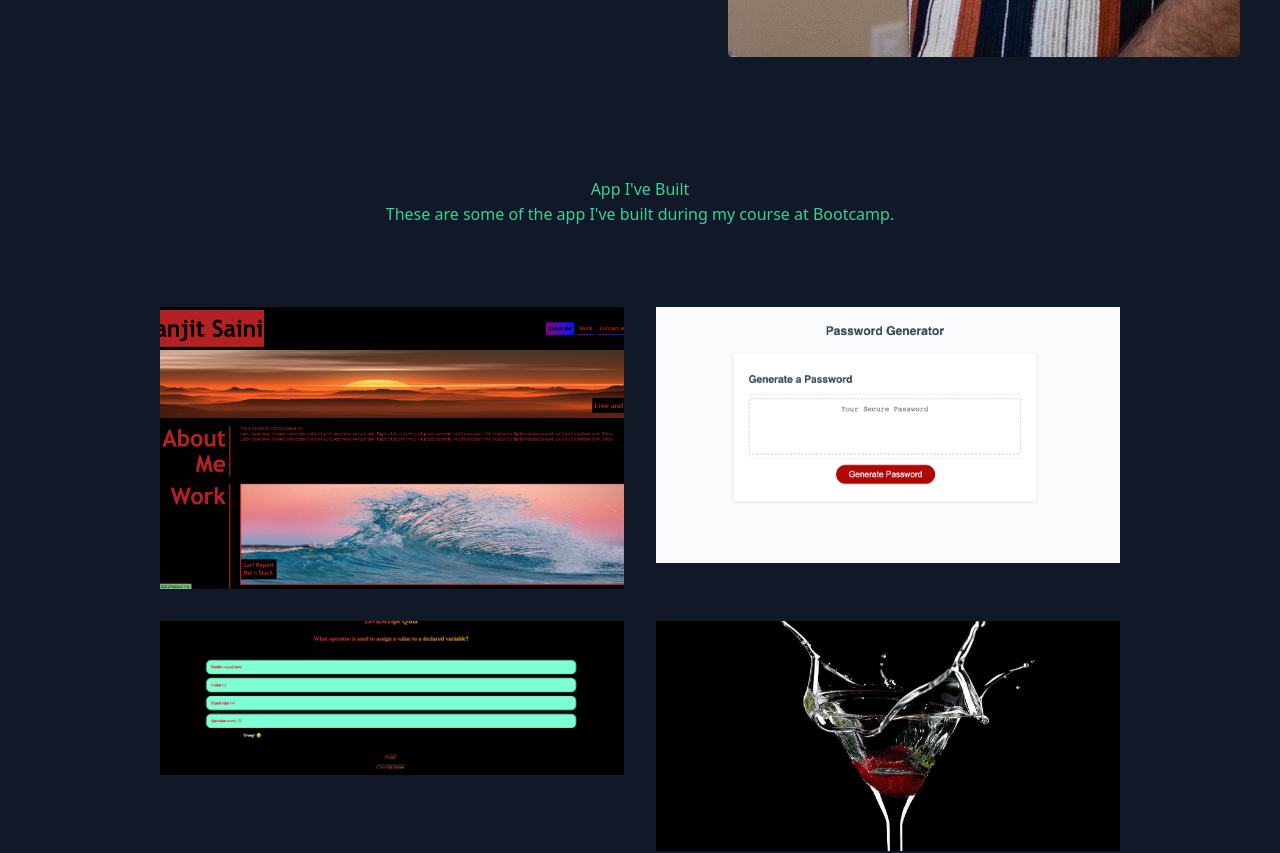
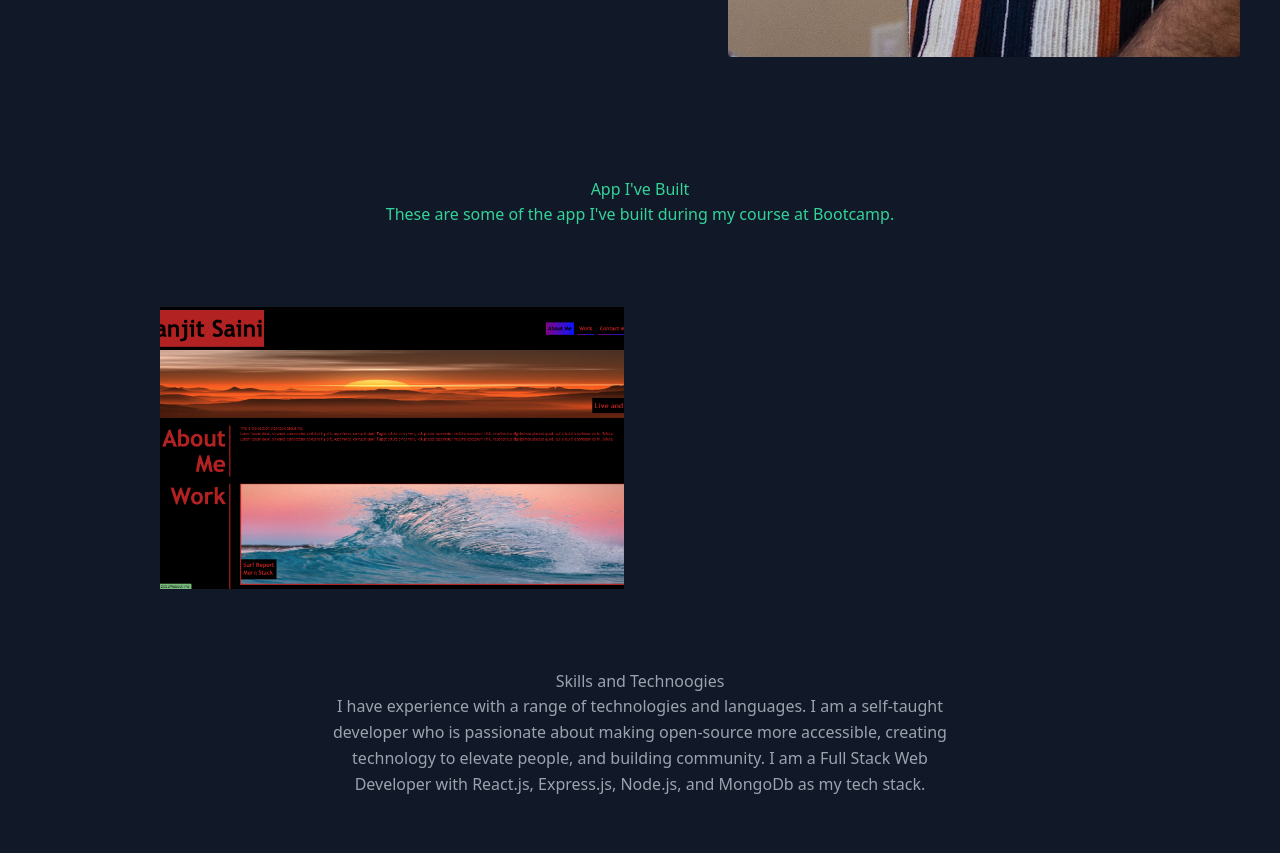
Before and after one commit to rjsaini88/Rj-Saini-Portfolio, a React (Vite) app: page / in a window 1280 px wide. Shown: the part 820-1673 px from the top of the page. Built offline with nearby package versions, Linux system fonts and the light colour scheme.

Commit message:
testing manual route to add pictures

```diff
--- a/src/App.jsx
+++ b/src/App.jsx
@@ -6,13 +6,15 @@ import Projects from "./components/Projects";
 import Skills from "./components/Skills";
 import Footer from "./components/Footer";
 import NavTabs from "./components/NavTabs";
+import Projects2 from "./components/Project2";
 
 export default function App() {
   return (
     <main className="text-gray-400 bg-gray-900 body-font">
       <NavTabs />
       <AboutMe />
-      <Projects />
+      <Projects2 />
+      {/* <Projects /> */}
       <Skills />
       <Contact />
       <Footer />
--- a/src/components/About.jsx
+++ b/src/components/About.jsx
@@ -1,5 +1,4 @@
-// const profilePic = new URL('./src/assets/pp.jpeg', import.meta.url).href
-// import React from "react";
+
 import profilePic from "/src/assets/pp.jpeg";
 
 export default function AboutMe() {
--- a/src/components/DataInfo.jsx
+++ b/src/components/DataInfo.jsx
@@ -1,10 +1,13 @@
+import portfolioPic from "/src/assets/firstPortfolio.png";
+
 export const projects = [
   {
     title: "My Very first Portfolio ",
     subtitle: "HTML and CSS",
     description:
       "My very first portfolio I created the seccond week of class. I feel this is something special as it shows where I started from and how much I have grown. It a great benchmark to guage my progress as a developer   ",
-    image: "./src/assets/firstPortfolio.png ",
+    // image: {portfolioPic},
+    image: "./src/assets/firstPortfolio.png",
     link: " https://rjsaini88.github.io/hw2-2022/",
   },
   {
--- /dev/null
+++ b/src/components/Project2.jsx
@@ -0,0 +1,48 @@
+import portfolioPic from "/src/assets/firstPortfolio.png";
+
+// import { projects } from "./DataInfo";
+
+export default function Project2() {
+  return (
+    <section id="projects" className="text-emerald-400 bg-gray-900 body-font">
+      <div className="container px-5 py-10 mx-auto text-center lg:px-40">
+        <div className="flex flex-col w-full mb-20">
+          <h1>App I've Built</h1>
+          <p className="lg:w-2/3 mx-auto leading-relaxed text-base">
+            These are some of the app I've built during my course at Bootcamp.
+          </p>
+        </div>
+
+        <div className="flex flex-wrap -m-4">
+          <a
+            href="https://rjsaini88.github.io/hw2-2022/"
+            target="_blank"
+            key={portfolioPic}
+            className="sm:w-1/2 w-100 p-4"
+          >
+            <div className="flex relative">
+              <img
+                className="absolute inset-0 w-full h-full object-cover object-center"
+                src={portfolioPic}
+                // target="_blank"
+                alt="Project Image"
+              />
+              <div className="px-8 py-10 relative z-10 w-full border-4 border-gray-800 bg-gray-900 opacity-0 hover:opacity-100">
+                <h1 className="title-font text-lg font-medium text-pink mb-3">
+                My Very first Portfolio
+                </h1>
+                <h2 className="tracking-widest text-sm title-font font-medium text-emerald-400 mb-1">
+                HTML and CSS
+                </h2>
+                <p className="leading-relaxed">      My very first portfolio I created the seccond week of class. I feel this is something special as it shows where I started from and how much I have grown. It a great benchmark to guage my progress as a developer.
+
+                </p>
+              </div>
+            </div>
+          </a>
+
+        </div>
+      </div>
+    </section>
+  );
+}
--- a/src/components/Project_2.jsx
+++ /dev/null
@@ -1,48 +0,0 @@
-
-import { projects } from "./DataInfo";
-
-export default function Projects() {
-  return (
-    <section id="projects" className="text-emerald-400 bg-gray-900 body-font">
-      <div className="container px-5 py-10 mx-auto text-center lg:px-40">
-        <div className="flex flex-col w-full mb-20">
-          <h1>App I've Built</h1>
-          <p className="lg:w-2/3 mx-auto leading-relaxed text-base">
-            These are some of the app I've built during my course at Bootcamp.
-          </p>
-        </div>
-
-        <div className="flex flex-wrap -m-4">
-          {projects.map((project) => (
-            <a
-              href={project.link}
-              target="_blank"
-              key={project.image}
-              className="sm:w-1/2 w-100 p-4"
-            >
-              <div className="flex relative">
-                <img
-                  className="absolute inset-0 w-full h-full object-cover object-center"
-                  src={project.image}
-                  target="_blank"
-                  alt="Project Image"
-                />
-                <div className="px-8 py-10 relative z-10 w-full border-4 border-gray-800 bg-gray-900 opacity-0 hover:opacity-100">
-                  <h1 className="title-font text-lg font-medium text-pink mb-3">
-                    {project.title}
-                  </h1>
-                  <h2 className="tracking-widest text-sm title-font font-medium text-emerald-400 mb-1">
-                    {project.subtitle}
-                  </h2>
-                  <p className="leading-relaxed">{project.description}</p>
-                </div>
-              </div>
-            </a>
-          ))}
-        </div>
-      </div>
-
-
-    </section>
-  );
-}
```
